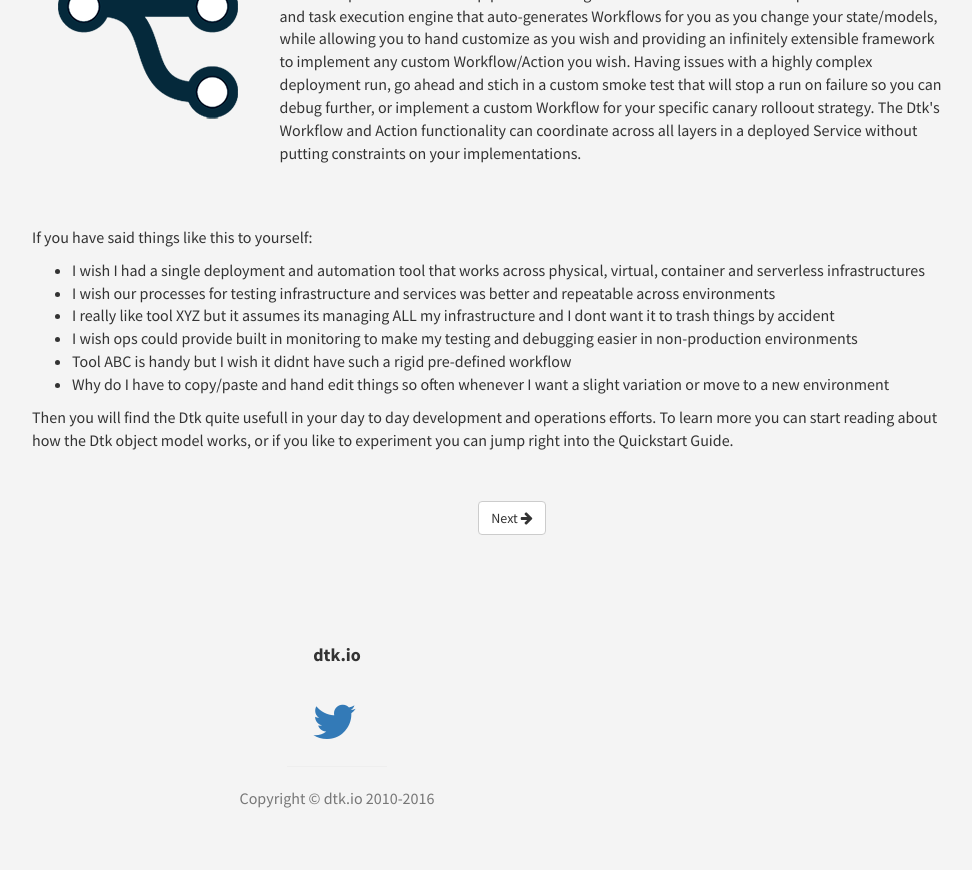
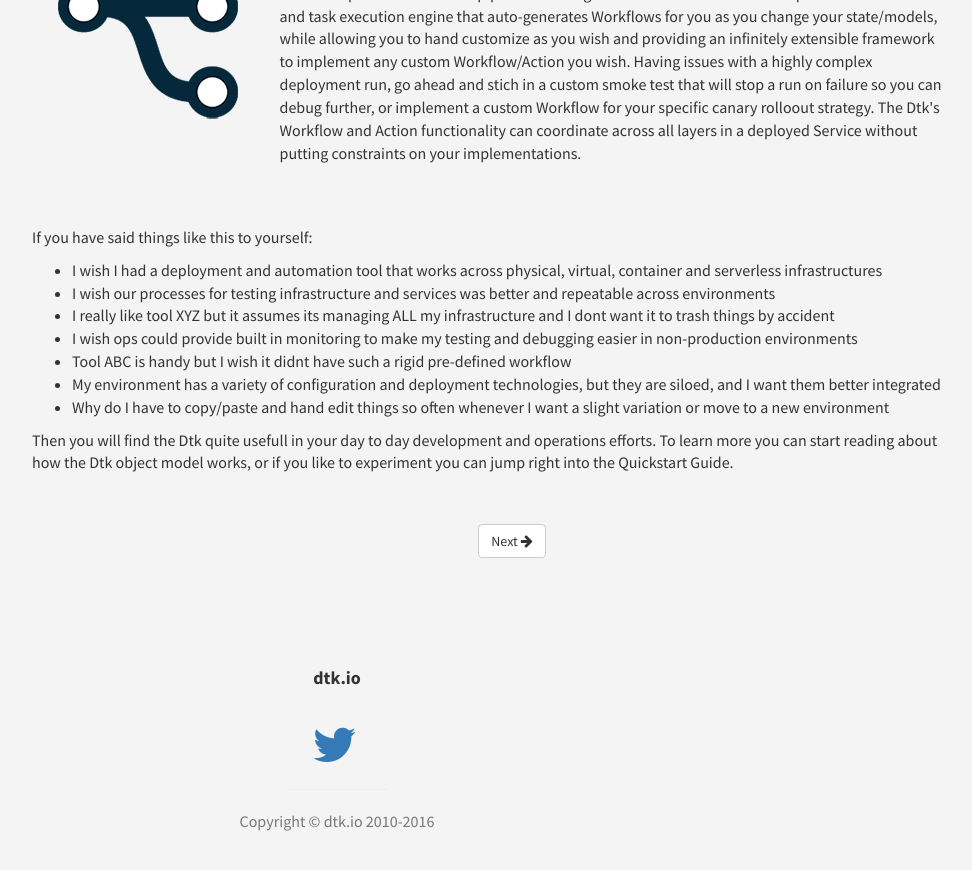
Before and after one commit to dtk/dtk-docs-v1, a Jekyll site: the page built from _getting-started/what-is-the-dtk.md, in a window 1280 px wide and 900 px high, scrolled down 1108 px. Shown: the top 870 px of the window, without its empty margins (303-1275 px from the left). Built offline with Jekyll 4.4.1, drawn with Linux system fonts in a browser that asks for light colours.

Commit message:
small change on what is dtk to add a new bullet in section on why woudl I look at dtk

```diff
--- a/_getting-started/what-is-the-dtk.md
+++ b/_getting-started/what-is-the-dtk.md
@@ -54,11 +54,12 @@ The DevOps Toolkit (Dtk) is a an automated deployment and configuration system f
 
 If you have said things like this to yourself:
 
-  * I wish I had a single deployment and automation tool that works across physical, virtual, container and serverless infrastructures
+  * I wish I had a deployment and automation tool that works across physical, virtual, container and serverless infrastructures
   * I wish our processes for testing infrastructure and services was better and repeatable across environments
   * I really like tool XYZ but it assumes its managing ALL my infrastructure and I dont want it to trash things by accident
   * I wish ops could provide built in monitoring to make my testing and debugging easier in non-production environments
   * Tool ABC is handy but I wish it didnt have such a rigid pre-defined workflow
+  * My environment has a variety of configuration and deployment technologies, but they are siloed, and I want them better integrated
   * Why do I have to copy/paste and hand edit things so often whenever I want a slight variation or move to a new environment
 
 Then you will find the Dtk quite usefull in your day to day development and operations efforts.  To learn more you can start reading about how the Dtk object model works, or if you like to experiment you can jump right into the Quickstart Guide.
```
